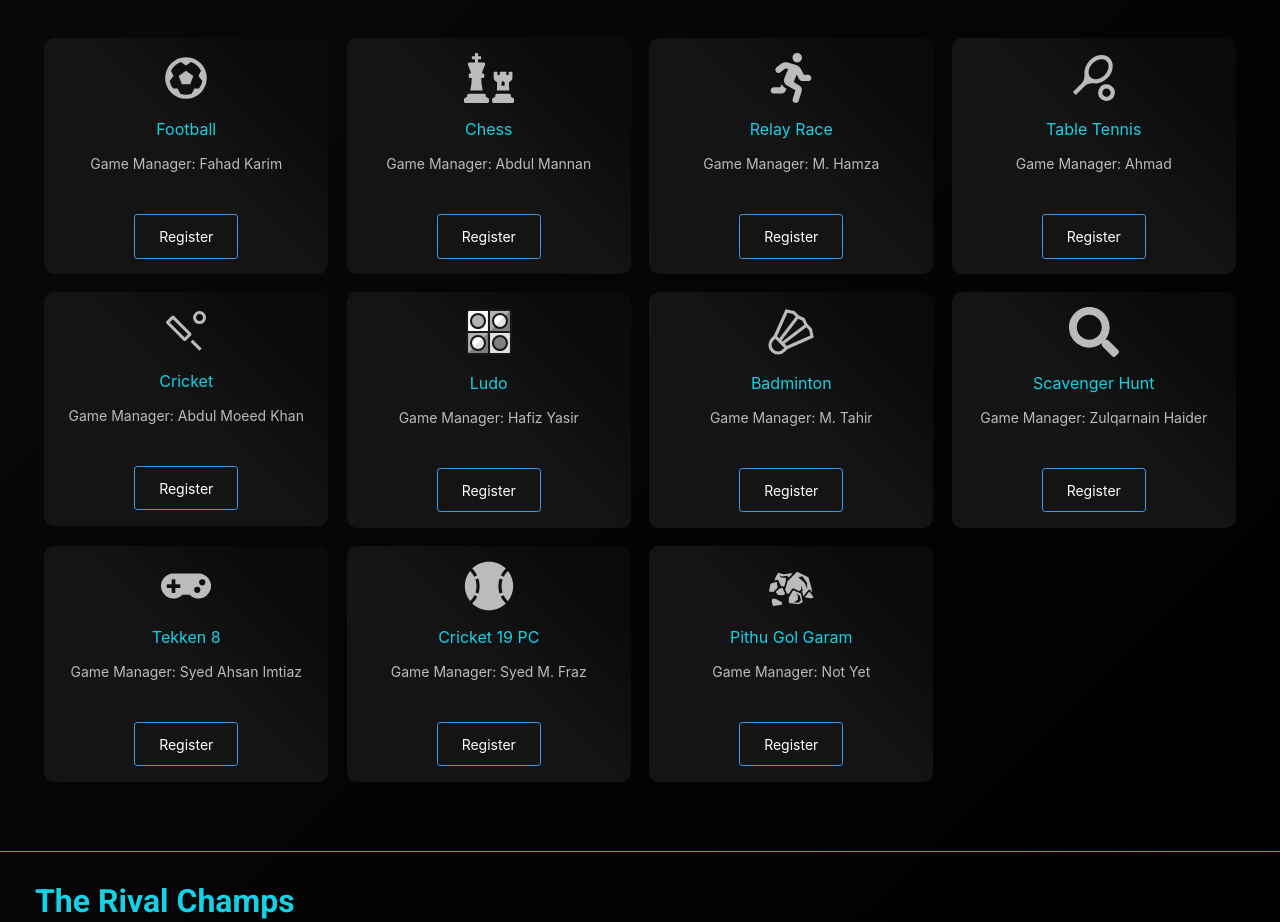
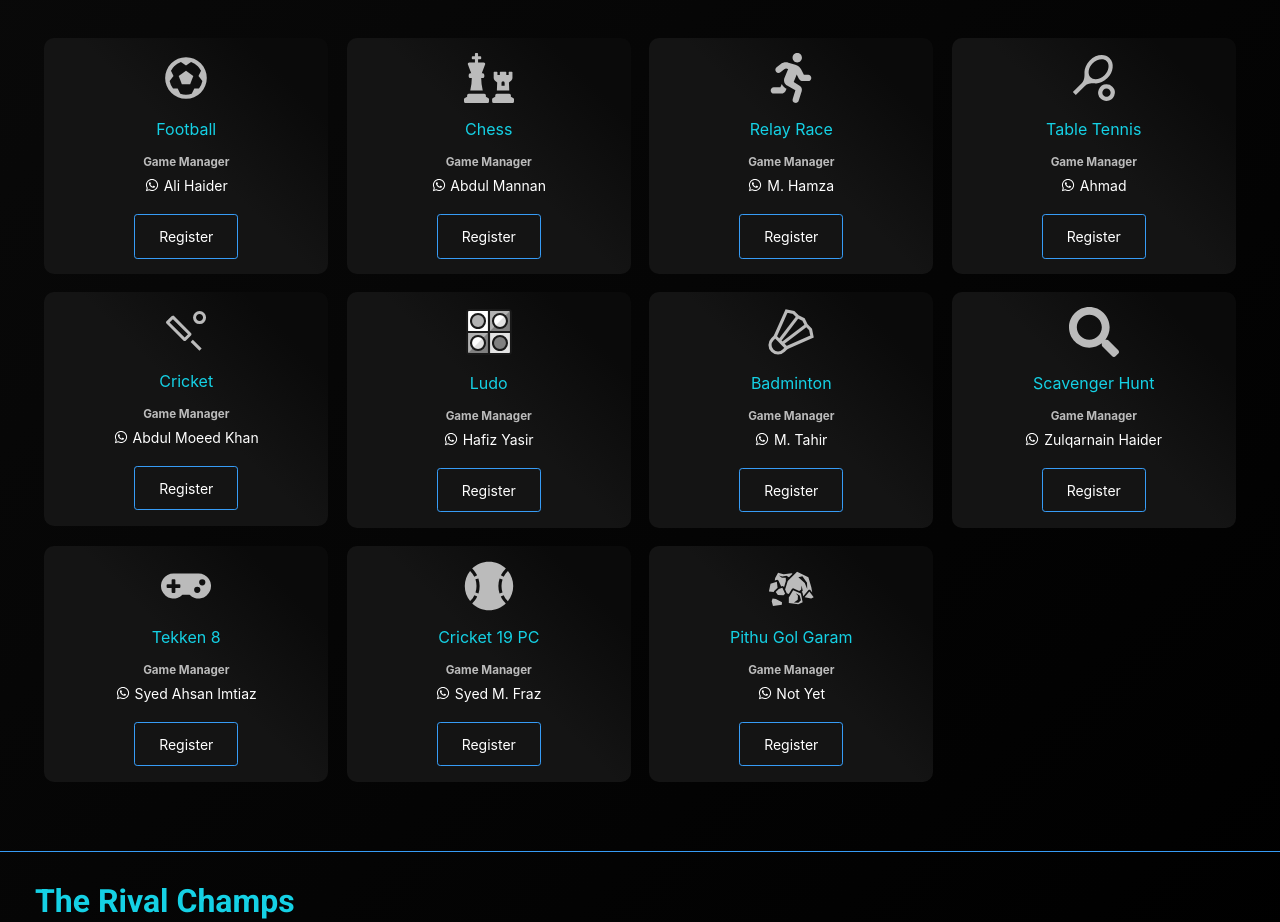
Before and after one commit to SyedHashir-Helper/SportsGalaWeb, a React (Vite) app: page / in a window 1280 px wide. Shown: the part 2140-3062 px from the top of the page. Built offline with nearby package versions, Linux system fonts and the light colour scheme.

Commit message:
Pen-ultimate

```diff
--- a/src/Components/Skillbar/Skillbar.jsx
+++ b/src/Components/Skillbar/Skillbar.jsx
@@ -3,8 +3,9 @@
 import { Row, Col, Progress, Popover } from "antd";
 import { CircularProgressbar } from "react-circular-progressbar";
 import "react-circular-progressbar/dist/styles.css";
+import { FaWhatsapp } from "react-icons/fa";
 
-const Skillbar = ({ skill, manager, icon, link }) => {
+const Skillbar = ({ skill, manager, icon, link, phone }) => {
 
   const content = (
     <div>
@@ -74,9 +75,14 @@
             padding: "1rem 0px",
             height: "75px",
             color: "#bbb",
-            textAlign: "center"
+            textAlign: "center",
+            display: "flex",
+            alignItems: "center",
+            gap: "0.5rem",
+            flexDirection: "column"
           }}>
-            Game Manager: {manager}
+            <h5>Game Manager</h5>
+            <a href={`https://wa.me/${phone}`} style={{display: "flex", alignItems: "center", gap: "0.3rem"}}><FaWhatsapp/> {manager}</a>
           </Row>
           <Row>
             <Popover content={content} title="Registration" trigger="click"
--- a/src/Components/UI/Testimonial.jsx
+++ b/src/Components/UI/Testimonial.jsx
@@ -36,17 +36,17 @@
 
 
   const skills = [
-    { skill: 'Football', manager: "Fahad Karim", icon: <BiFootball size={50} color="#bbb"/>, link: "https://forms.gle/TX5tGz2GpztfBjRh8"},
-    { skill: 'Chess', manager: "Abdul Mannan", icon: <FaChess size={50} color="#bbb"/> , link: ""},
-    { skill: 'Relay Race', manager: "M. Hamza", icon: <FaRunning size={50} color="#bbb"/> , link: ""},
-    { skill: 'Table Tennis', manager: "Ahmad", icon: <MdOutlineSportsTennis size={50} color="#bbb"/>, link: "https://docs.google.com/forms/d/e/1FAIpQLScvQsETqYQG3RKDCQxtXg-wg7V-AbmPGTu7Z45c7CWfcwnh1g/viewform?usp=sf_link" },
-    { skill: 'Cricket', manager: "Abdul Moeed Khan", icon: <img src={cricket} style={{color: "#bbb"}}/>, link: "https://forms.gle/Dh4fHAE2p6jcaV629" },
-    { skill: 'Ludo', manager: "Hafiz Yasir", icon: <img src={ludo} style={{color: "#bbb"}} />, link: "https://forms.gle/irUuo3yeABCWsz2Q9" },
-    { skill: 'Badminton', manager: "M. Tahir", icon: <img src={badminton} style={{color: "#bbb"}} />, link: "https://forms.gle/c3mbsKjckdHTFTT76" },
-    { skill: 'Scavenger Hunt', manager: "Zulqarnain Haider", icon: <FaSearch size={50} color="#bbb"/>, link: "https://forms.gle/VWUiViYyDukTckco6" },
-    { skill: 'Tekken 8', manager: "Syed Ahsan Imtiaz", icon: <FaGamepad size={50} color="#bbb"/>, link: "https://docs.google.com/forms/d/e/1FAIpQLScTku_riyii6FIufLeXys6ZT3lAE1Z9r-58NV-RbTm1mpGB1Q/viewform?usp=sf_link" },
-    { skill: 'Cricket 19 PC', manager: "Syed M. Fraz", icon: <FaBaseballBall size={50} color="#bbb"/>, link: "https://forms.gle/MwEg8T8H8qzRpE5u8" },
-    { skill: 'Pithu Gol Garam', manager: "Not Yet", icon: <GiStonePile size={50} color="#bbb"/>, link: "#" },
+    { skill: 'Football', manager: "Ali Haider", icon: <BiFootball size={50} color="#bbb"/>, link: "https://forms.gle/TX5tGz2GpztfBjRh8", phone: "+923237815502"},
+    { skill: 'Chess', manager: "Abdul Mannan", icon: <FaChess size={50} color="#bbb"/> , link: "https://forms.gle/5i1GCCPoxCHDoeuA9", phone: "+923314103466"},
+    { skill: 'Relay Race', manager: "M. Hamza", icon: <FaRunning size={50} color="#bbb"/> , link: "", phone: "+923234904070"},
+    { skill: 'Table Tennis', manager: "Ahmad", icon: <MdOutlineSportsTennis size={50} color="#bbb"/>, link: "https://docs.google.com/forms/d/e/1FAIpQLScvQsETqYQG3RKDCQxtXg-wg7V-AbmPGTu7Z45c7CWfcwnh1g/viewform?usp=sf_link", phone: "+923065911832" },
+    { skill: 'Cricket', manager: "Abdul Moeed Khan", icon: <img src={cricket} style={{color: "#bbb"}}/>, link: "https://forms.gle/Dh4fHAE2p6jcaV629" , phone: "+92347732310"},
+    { skill: 'Ludo', manager: "Hafiz Yasir", icon: <img src={ludo} style={{color: "#bbb"}} />, link: "https://forms.gle/irUuo3yeABCWsz2Q9", phone: "+923021947934" },
+    { skill: 'Badminton', manager: "M. Tahir", icon: <img src={badminton} style={{color: "#bbb"}} />, link: "https://forms.gle/c3mbsKjckdHTFTT76", phone: "+923023799872" },
+    { skill: 'Scavenger Hunt', manager: "Zulqarnain Haider", icon: <FaSearch size={50} color="#bbb"/>, link: "https://forms.gle/VWUiViYyDukTckco6", phone: "+923496322275" },
+    { skill: 'Tekken 8', manager: "Syed Ahsan Imtiaz", icon: <FaGamepad size={50} color="#bbb"/>, link: "https://docs.google.com/forms/d/e/1FAIpQLScTku_riyii6FIufLeXys6ZT3lAE1Z9r-58NV-RbTm1mpGB1Q/viewform?usp=sf_link" , phone: "+923084706206"},
+    { skill: 'Cricket 19 PC', manager: "Syed M. Fraz", icon: <FaBaseballBall size={50} color="#bbb"/>, link: "https://forms.gle/MwEg8T8H8qzRpE5u8", phone: "+923314466033" },
+    { skill: 'Pithu Gol Garam', manager: "Not Yet", icon: <GiStonePile size={50} color="#bbb"/>, link: "https://forms.gle/yaeREmo88ZdANUWA8", phone: "+923164219759" },
     // Add more skills as needed
   ];
 
@@ -77,12 +77,11 @@
           </div> */}
             {skills.map((skill, index) => (
               <Col md={6} xs={12}>
-                  <Skillbar key={index} skill={skill.skill} manager={skill.manager} icon={skill.icon} link={skill.link} />
+                  <Skillbar key={index} skill={skill.skill} manager={skill.manager} icon={skill.icon} link={skill.link} phone={skill.phone} />
               </Col>
             ))}
 
           </Row>
-
       </div>
 
     </section>
```
